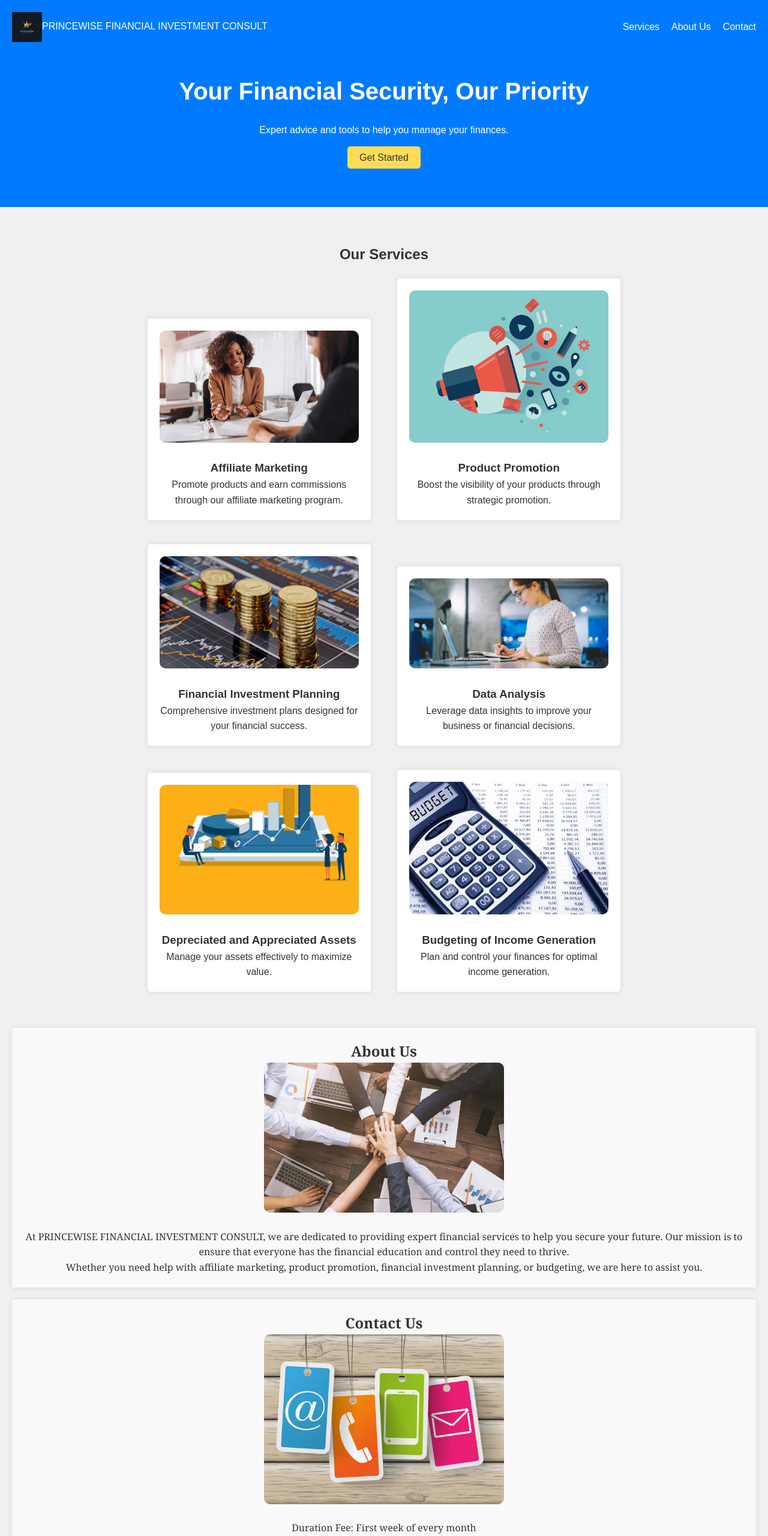
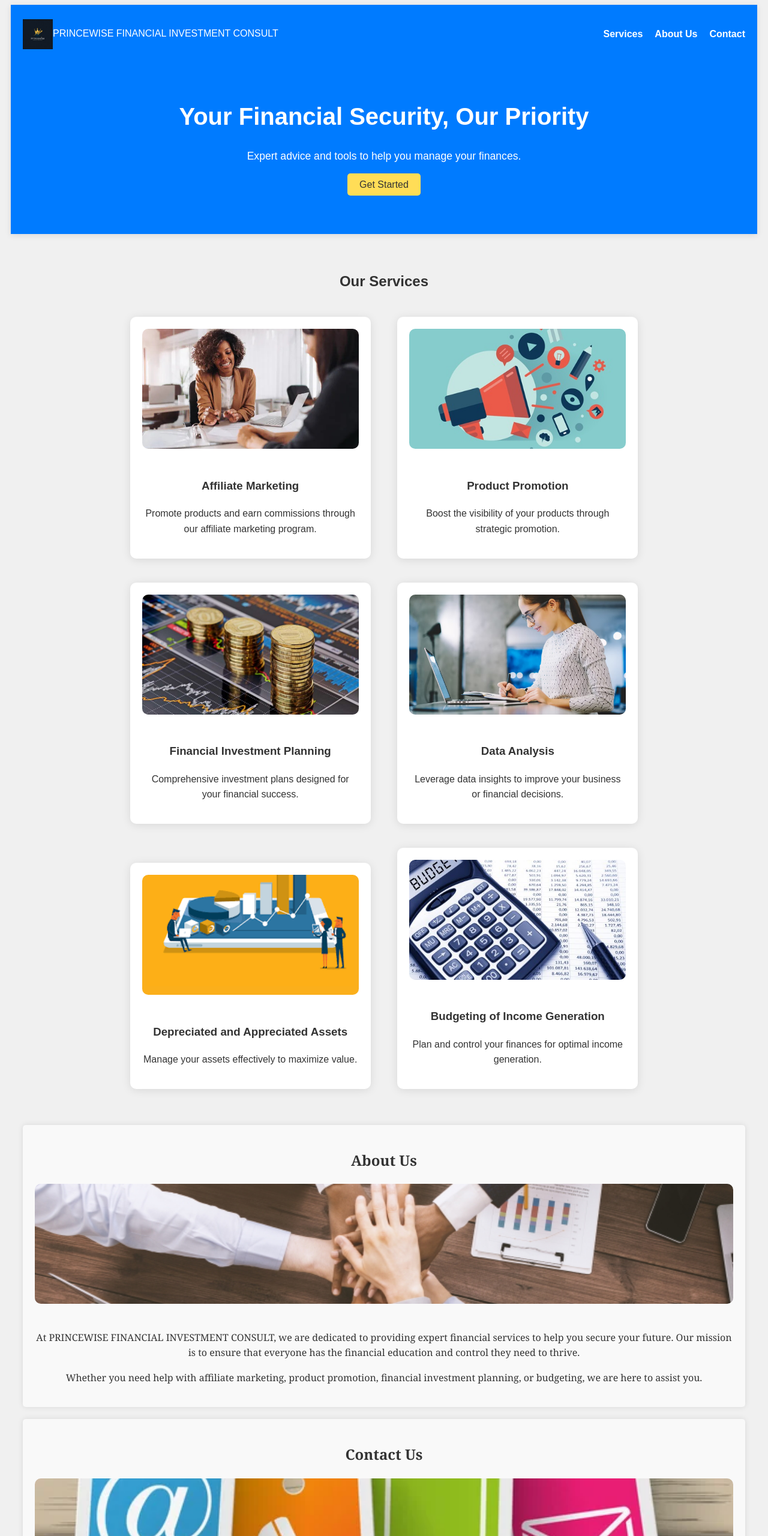
Before and after one commit to Dampson18/Dampson18.github.io, a plain HTML site: page index.html in a window 1280 px wide. Shown: the top 2560 px of the page at 60% size. Drawn offline with Linux system fonts and the light colour scheme.

Commit message:
Update index.html

```diff
--- a/index.html
+++ b/index.html
@@ -10,6 +10,7 @@
 	<link rel="icon" href="princewise.ico" type="image/x-icon">
     <link rel="stylesheet" href="https://cdnjs.cloudflare.com/ajax/libs/font-awesome/6.0.0-beta3/css/all.min.css">
     <style>
+<style>
     * {
         box-sizing: border-box;
         margin: 0;
@@ -21,6 +22,7 @@
         line-height: 1.6;
         background-color: #f0f0f0;
         color: #333;
+        padding: 0 10px;
     }
 
     header {
@@ -28,6 +30,7 @@
         color: white;
         padding: 20px 0;
         text-align: center;
+        box-shadow: 0 2px 10px rgba(0, 0, 0, 0.1);
     }
 
     nav {
@@ -49,23 +52,29 @@
     .nav-links a {
         color: white;
         text-decoration: none;
-            transition: color 0.3s;
+        transition: color 0.3s, transform 0.3s;
+        font-weight: bold;
     }
 
     .nav-links a:hover {
         color: #ffdd57;
+        text-shadow: 1px 1px 2px rgba(0, 0, 0, 0.2);
+        transform: scale(1.1);
     }
 
     .hero {
         padding: 50px 20px;
+        text-align: center;
     }
 
     .hero h1 {
         font-size: 2.5rem;
+        margin-bottom: 20px;
     }
 
     .hero p {
         margin: 20px 0;
+        font-size: 1.1rem;
     }
 
     .cta {
@@ -74,11 +83,12 @@
         padding: 10px 20px;
         text-decoration: none;
         border-radius: 5px;
-            transition: background 0.3s;
+        transition: background 0.3s, transform 0.3s;
     }
 
     .cta:hover {
         background: #ffd700;
+        transform: scale(1.05);
     }
 
     main {
@@ -91,20 +101,32 @@
     }
 
     section img {
-            width: 100%;
-            max-width: 400px;
+        width: 100%; /* Full width of the container */
+        height: 200px; /* Fixed height */
+        object-fit: cover; /* Ensures aspect ratio is maintained */
         border-radius: 10px;
         margin-bottom: 20px;
+        transition: transform 0.3s;
+    }
+
+    section img:hover {
+        transform: scale(1.05); /* Scale image on hover */
     }
 
     .service-card {
         background: white;
         padding: 20px;
         margin: 20px;
-            border-radius: 5px;
-            box-shadow: 0 0 10px rgba(0, 0, 0, 0.1);
+        border-radius: 10px;
+        box-shadow: 0 2px 15px rgba(0, 0, 0, 0.1);
         display: inline-block;
         width: 30%;
+        transition: transform 0.3s, box-shadow 0.3s;
+    }
+
+    .service-card:hover {
+        transform: translateY(-5px);
+        box-shadow: 0 4px 25px rgba(0, 0, 0, 0.2);
     }
 
     footer {
@@ -115,12 +137,13 @@
         position: relative;
         bottom: 0;
         width: 100%;
+        box-shadow: 0 -2px 10px rgba(0, 0, 0, 0.1);
     }
 
     form {
         max-width: 600px;
         margin: 40px auto;
-    background: #f7f7f7; /* Light gray background */
+        background: #f7f7f7;
         padding: 30px;
         border-radius: 10px;
         box-shadow: 0 0 20px rgba(0, 0, 0, 0.1);
@@ -133,30 +156,31 @@ input, textarea {
         border-radius: 5px;
         font-size: 1rem;
         color: #333;
-    transition: border-color 0.3s ease;
+        transition: border-color 0.3s ease, box-shadow 0.3s;
     }
 
     input:focus, textarea:focus {
-    border-color: #007bff; /* Blue border on focus */
+        border-color: #007bff;
         outline: none;
+        box-shadow: 0 0 5px rgba(0, 123, 255, 0.5);
     }
 
     button.cta {
         width: 100%;
-    background: #0056b3; /* Darker blue button */
+        background: #0056b3;
         color: white;
         padding: 15px;
         border: none;
         border-radius: 5px;
         font-size: 1.2rem;
         cursor: pointer;
-    transition: background 0.3s ease;
+        transition: background 0.3s ease, transform 0.3s;
     }
 
     button.cta:hover {
-    background: #007bff; /* Lighter blue on hover */
+        background: #007bff;
+        transform: scale(1.05);
     }
-
 
     .social-media {
         margin-top: 10px;
@@ -167,11 +191,12 @@ button.cta:hover {
         margin: 0 10px;
         text-decoration: none;
         font-size: 1.5rem;
-            transition: color 0.3s;
+        transition: color 0.3s, transform 0.3s;
     }
 
     .social-media a:hover {
         color: #ffdd57;
+        transform: scale(1.2);
     }
 
     @media (max-width: 768px) {
@@ -179,16 +204,16 @@ button.cta:hover {
             width: 90%;
         }
     }
+
     #about, #contact {
-    font-family: 'Georgia', serif; /* Changed font style for these sections */
-    background-color: #f9f9f9; /* Lighter background shade */
+        font-family: 'Georgia', serif;
+        background-color: #f9f9f9;
         padding: 20px;
         border-radius: 5px;
         box-shadow: 0 0 10px rgba(0, 0, 0, 0.1);
-    margin: 20px 0; /* Added margin for spacing */
+        margin: 20px 0;
     }
-
-
+</style>
 
     </style>
 </head>
```
Lines whose indentation alone changed are shown as unchanged.
